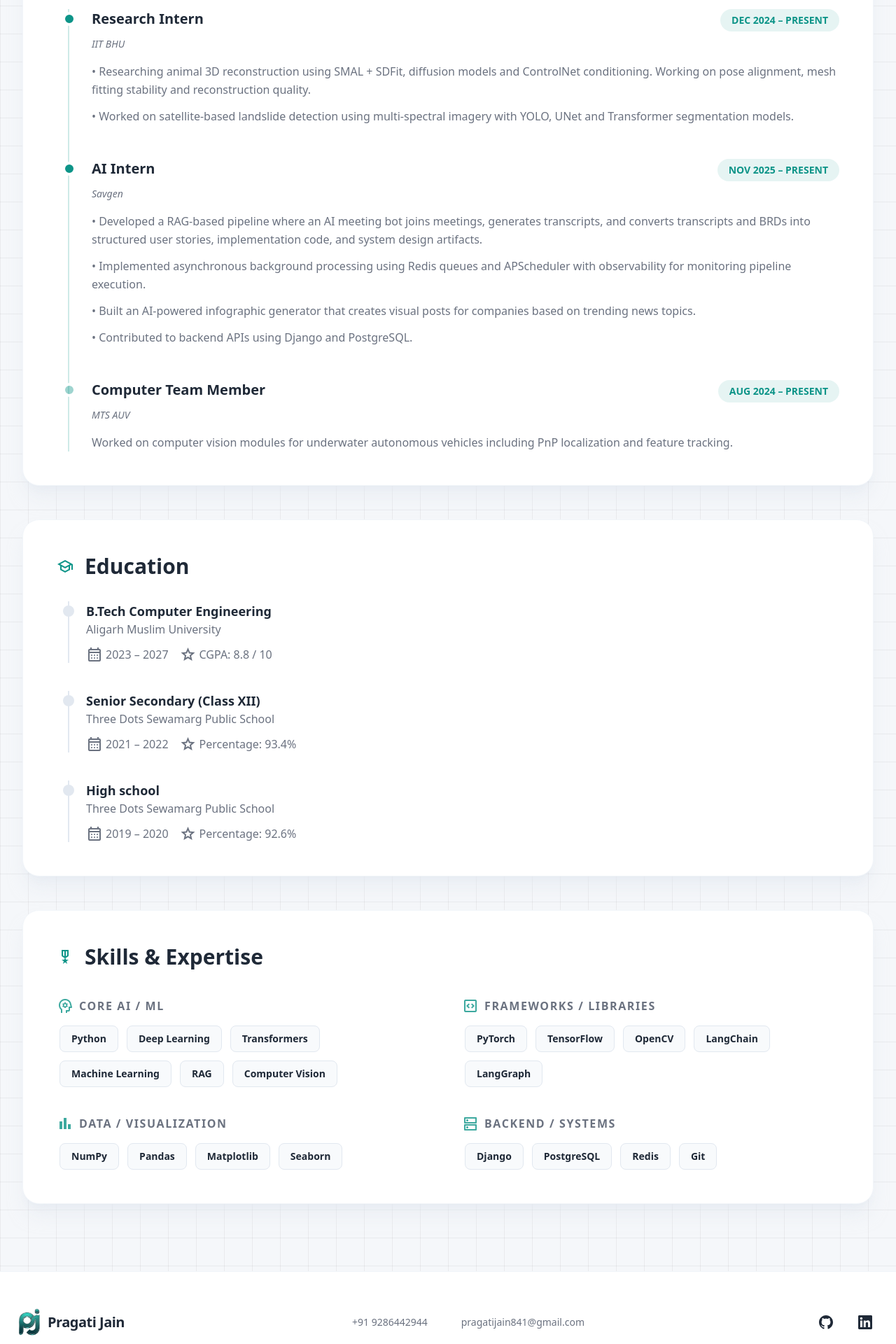
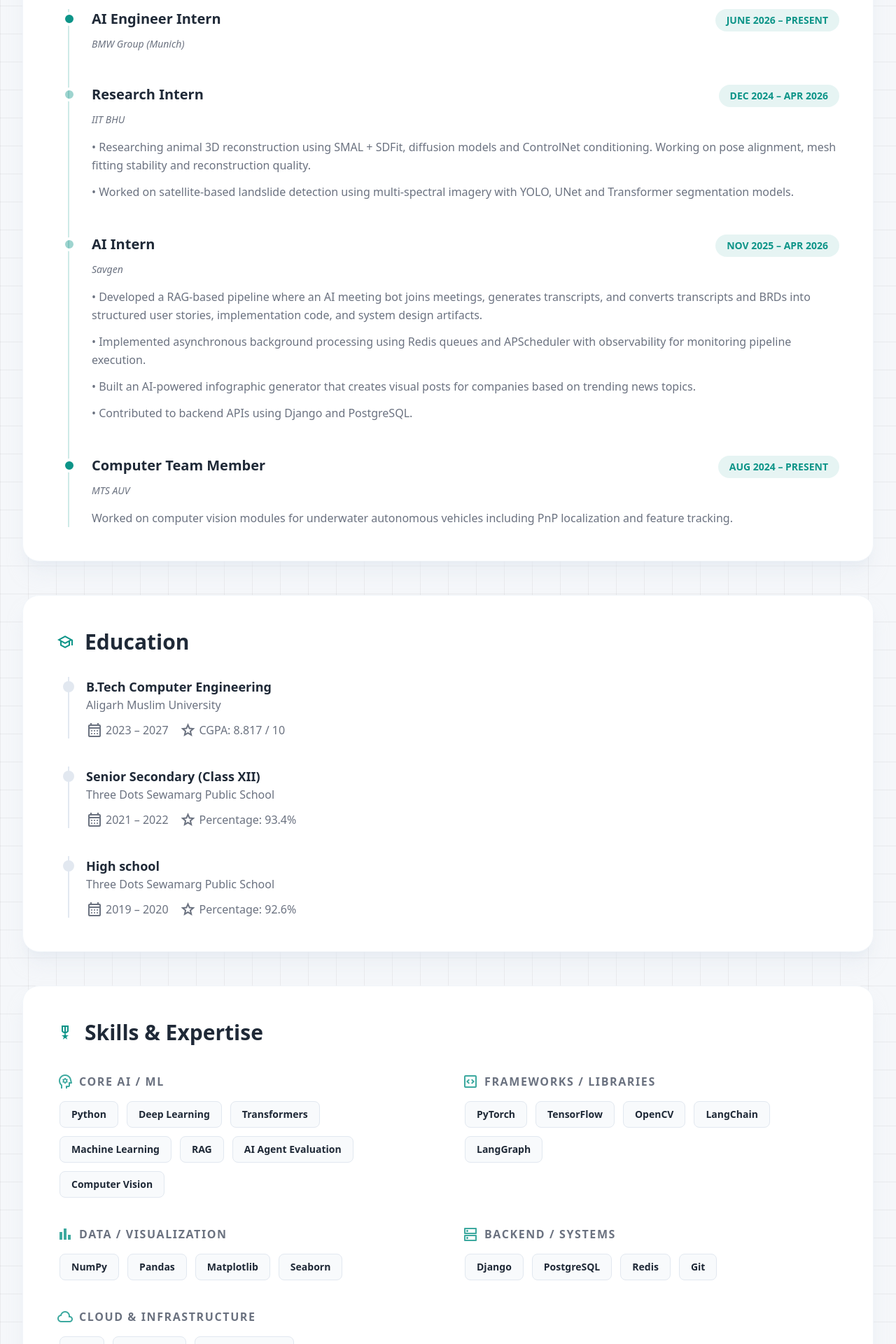
Before and after one commit to pragati-jain340/portfolio, a Next.js app: page /resume in a window 1280 px wide. Shown: the part 440-2360 px from the top of the page at 70% size. Built offline with nearby package versions, Linux system fonts and the light colour scheme.

Commit message:
update the resume

```diff
--- a/src/app/contact/page.tsx
+++ b/src/app/contact/page.tsx
@@ -53,16 +53,6 @@
             </div>
 
             <div className="space-y-6">
-              <div className="flex items-center gap-6">
-                <div className="size-16 rounded-full glass flex items-center justify-center text-primary">
-                  <span className="material-symbols-outlined text-3xl">call</span>
-                </div>
-                <div>
-                  <p className="text-sm font-bold text-text-light-secondary dark:text-text-dark-secondary uppercase tracking-widest">Call Me</p>
-                  <p className="text-lg font-bold">{contactInfo.phone}</p>
-                </div>
-              </div>
-
               <div className="flex items-center gap-6">
                 <div className="size-16 rounded-full glass flex items-center justify-center text-primary dark:text-dark-primary">
                   <span className="material-symbols-outlined text-3xl">mail</span>
--- a/src/app/resume/page.tsx
+++ b/src/app/resume/page.tsx
@@ -40,7 +40,7 @@
             <div className="space-y-12 border-l-2 border-primary/20 ml-4 pl-8 relative">
               {experiences.map((exp, idx) => (
                 <div key={exp.id} className="relative">
-                  <div className={`absolute -left-[42px] top-1 size-5 rounded-full border-4 border-white dark:border-slate-800 ${idx === 0 || idx === 1 ? 'bg-primary' : 'bg-primary/40'}`}></div>
+                  <div className={`absolute -left-[42px] top-1 size-5 rounded-full border-4 border-white dark:border-slate-800 ${exp.period.toLowerCase().includes('present') ? 'bg-primary' : 'bg-primary/40'}`}></div>
                   <div className="flex flex-col md:flex-row md:justify-between md:items-start mb-2 gap-2">
                     <h4 className="text-xl font-bold">{exp.role}</h4>
                     <span className="bg-primary/10 text-primary text-sm font-bold px-4 py-1.5 rounded-full uppercase self-start md:self-auto">
--- a/src/components/Footer.tsx
+++ b/src/components/Footer.tsx
@@ -10,7 +10,6 @@
           <span className="text-xl font-bold tracking-tight">Pragati Jain</span>
         </Link>
         <div className="flex gap-12 text-sm text-text-light-secondary dark:text-text-dark-secondary font-medium">
-          <span>+91 9286442944</span>
           <span>pragatijain841@gmail.com</span>
         </div>
         <div className="flex gap-4">
--- a/src/data/contact.ts
+++ b/src/data/contact.ts
@@ -1,5 +1,4 @@
 export interface ContactInfo {
-  phone: string;
   email: string;
   location: string;
   github: string;
@@ -7,7 +6,6 @@
 }
 
 export const contactInfo: ContactInfo = {
-  phone: "+91 9286442944",
   email: "pragatijain841@gmail.com",
   location: "India",
   github: "https://github.com/pragati-jain340",
--- a/src/data/education.ts
+++ b/src/data/education.ts
@@ -12,7 +12,7 @@
     degree: "B.Tech Computer Engineering",
     institution: "Aligarh Muslim University",
     period: "2023 – 2027",
-    score: "CGPA: 8.8 / 10"
+    score: "CGPA: 8.817 / 10"
   },
   {
     id: "xii-threedots",
--- a/src/data/experience.ts
+++ b/src/data/experience.ts
@@ -8,10 +8,18 @@
 
 export const experiences: Experience[] = [
   {
+    id: "ai-engineer-intern-bmw-group",
+    role: "AI Engineer Intern",
+    company: "BMW Group (Munich)",
+    period: "June 2026 – Present",
+    description: [
+    ]
+  },
+  {
     id: "research-intern-iit-bhu",
     role: "Research Intern",
     company: "IIT BHU",
-    period: "Dec 2024 – Present",
+    period: "Dec 2024 – Apr 2026",
     description: [
       "Researching animal 3D reconstruction using SMAL + SDFit, diffusion models and ControlNet conditioning. Working on pose alignment, mesh fitting stability and reconstruction quality.",
       "Worked on satellite-based landslide detection using multi-spectral imagery with YOLO, UNet and Transformer segmentation models."
@@ -21,7 +29,7 @@
     id: "ai-intern-savgen",
     role: "AI Intern",
     company: "Savgen",
-    period: "Nov 2025 – Present",
+    period: "Nov 2025 – Apr 2026",
     description: [
       "Developed a RAG-based pipeline where an AI meeting bot joins meetings, generates transcripts, and converts transcripts and BRDs into structured user stories, implementation code, and system design artifacts.",
       "Implemented asynchronous background processing using Redis queues and APScheduler with observability for monitoring pipeline execution.",
--- a/src/data/profile.ts
+++ b/src/data/profile.ts
@@ -10,7 +10,7 @@
   titles: ["AI Engineer", "Computer Vision", "Agentic Systems"],
   bio: [
     "Working on **Agentic AI**, **Computer Vision**, **Deep Learning**, and **Machine Learning**. B.Tech Computer Engineering @ Aligarh Muslim University.",
-    "Currently building **AI pipelines at Savgen** while researching **3D reconstruction** and **visual understanding** at **IIT BHU**.",
+    "Currently an **AI Engineer Intern at BMW Group (Munich)**, with prior experience building AI pipelines at **Savgen** and research background at **IIT BHU**.",
     "Co-author of the NeurIPS MusIML workshop paper **From Rules to Pixels (LaGPS)**."
   ]
 };
--- a/src/data/research.ts
+++ b/src/data/research.ts
@@ -26,7 +26,7 @@
     id: "iit-bhu-intern",
     title: "Research Intern",
     institution: "IIT BHU",
-    period: "Dec 2024 – Present (Ongoing)",
+    period: "Dec 2024 – Apr 2026",
     description: [
       "Researching animal 3D reconstruction using SMAL + SDFit, diffusion models and ControlNet conditioning. Working on pose alignment, mesh fitting stability and reconstruction quality.",
       "Worked on satellite-based landslide detection using multi-spectral imagery with YOLO, UNet and Transformer segmentation models."
--- a/src/data/skills.ts
+++ b/src/data/skills.ts
@@ -10,7 +10,7 @@
     id: "core-ai-ml",
     title: "Core AI / ML",
     icon: "psychology",
-    skills: ["Python", "Deep Learning", "Transformers", "Machine Learning", "RAG", "Computer Vision"]
+    skills: ["Python", "Deep Learning", "Transformers", "Machine Learning", "RAG", "AI Agent Evaluation", "Computer Vision"]
   },
   {
     id: "frameworks-libraries",
@@ -29,5 +29,11 @@
     title: "Backend / Systems",
     icon: "dns",
     skills: ["Django", "PostgreSQL", "Redis", "Git"]
+  },
+  {
+    id: "cloud-infrastructure",
+    title: "Cloud & Infrastructure",
+    icon: "cloud",
+    skills: ["AWS", "Terraform", "OpenTelemetry"]
   }
 ];
```
